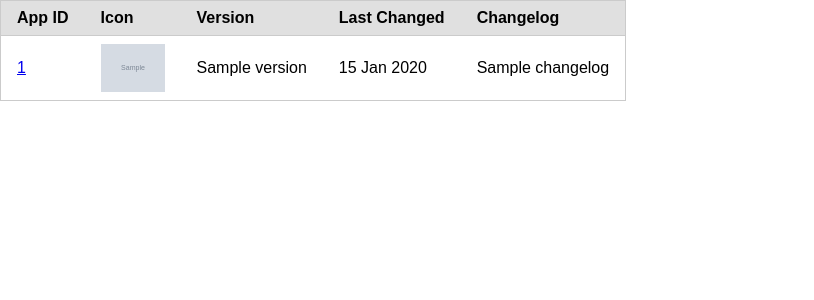
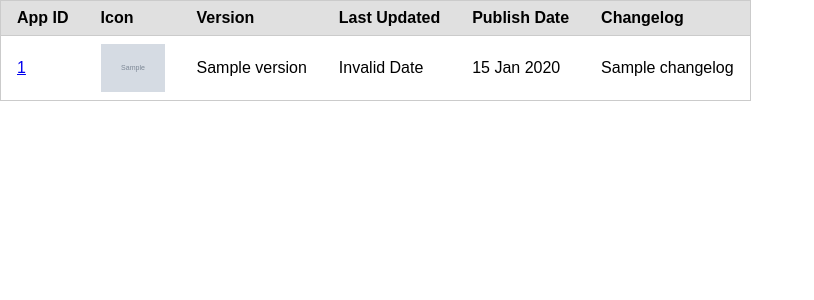
Before and after one commit to ThemeParks/PlayStoreWatch, a Node project: template templates/index.ejs in a window 1280 px wide. Shown: the top 300 px of the page, without its empty margins (0-814 px from the left). Run offline with Node 20 templates, Linux system fonts and the light colour scheme; the template is opened without the code that fills it: most values are stand-ins (such as "Sample title", 1, 10 or a date in 2020); grey boxes marked "Sample" are stand-in pictures; some libraries are stand-ins or nearby versions.

Commit message:
[+] Record last updated time * Don't rely on published time, this can be significantly in the past if the app was rolled out over time

```diff
--- a/index.js
+++ b/index.js
@@ -172,7 +172,15 @@
             name: resp.title,
             icon: resp.icon,
             url: resp.url,
+            last_changed: null,
         };
+
+        // get last changed date
+        let lastChangedDate = null;
+        try {
+            lastChangedDate = new Date(await db.get(`app_lastchanged_${appId}`));
+        } catch(e) {}
+        data.last_changed = lastChangedDate;
 
         if (data.version.trim().toLowerCase() === 'varies with device') {
             // fetch from appbrain instead
@@ -189,6 +197,11 @@
         if (existing === undefined || existing.version != data.version)
         {
             app.log.warn(`App ${appId} version changed from ${existing?.version} to ${data.version}`);
+
+            // record detected update time (publish time can be in the past if it was a slow roll out for alpha/beta etc.)
+            const now = new Date();
+            await db.put(`app_lastchanged_${appId}`, now.toString());
+            data.last_changed = now;
 
             // send notification
             notify(`App ${appId} version changed from ${existing?.version} to ${data.version}`, data.icon);
@@ -316,7 +329,7 @@
     const data = await getLatest();
     // sort by latest -> oldest app update
     const apps = data.map((x => x.data));
-    apps.sort((a, b) => new Date(b.updated) - new Date(a.updated));
+    apps.sort((a, b) => new Date(b.last_changed) - new Date(a.last_changed));
     return res.view('/templates/index.ejs', {apps});
 });
 
--- a/templates/index.ejs
+++ b/templates/index.ejs
@@ -5,7 +5,8 @@
             <th>App ID</th>
             <th>Icon</th>
             <th>Version</th>
-            <th>Last Changed</th>
+            <th>Last Updated</th>
+            <th>Publish Date</th>
             <th>Changelog</th>
         </tr>
     </thead>
@@ -15,6 +16,11 @@
                 <td><a href='<%= app.url %>'><%= app.id %></a></td>
                 <td><img width=64 src='<%= app.icon %>'/></td>
                 <td><%= app.version %></td>
+                <td><%= new Date(app.last_changed).toLocaleString('en-gb', {
+                    year: 'numeric',
+                    month: 'short',
+                    day: 'numeric',
+                }) %></td>
                 <td><%= new Date(app.updated).toLocaleString('en-gb', {
                     year: 'numeric',
                     month: 'short',
```
